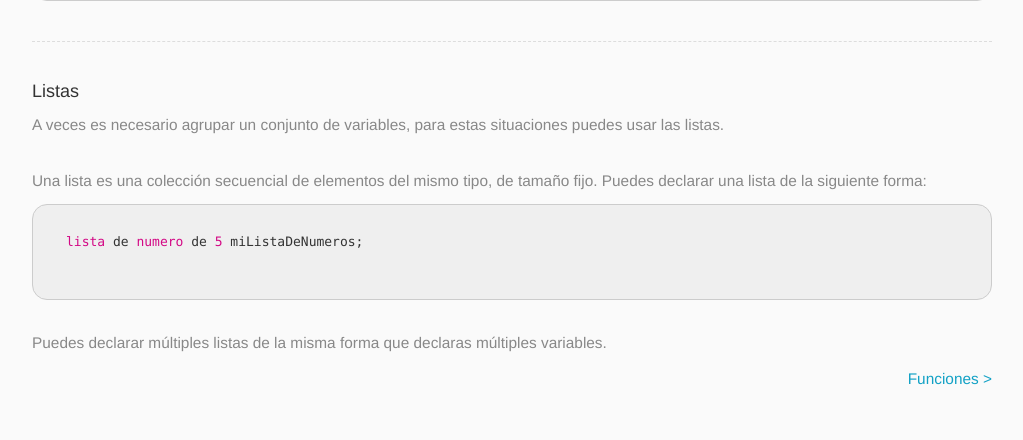
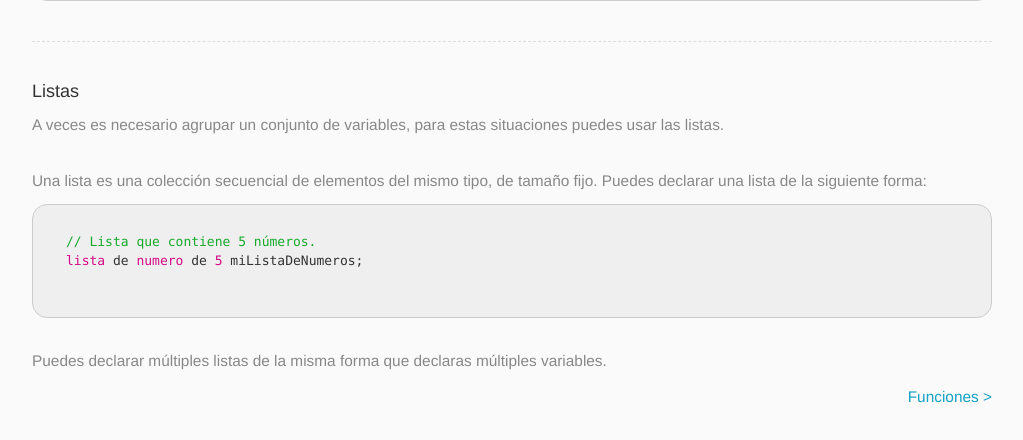
Before and after one commit to AlexHenkel/C-ES, a Flask app: page /variables in a window 1280 px wide. Shown: the part 1083-1523 px from the top of the page, without its empty margins (253-1276 px from the left). Before the commit the page ends 1468 px from the top, so only its background shows below. Run offline with Flask 2, Linux system fonts and the light colour scheme; some libraries are stand-ins or nearby versions.

Commit message:
Add comments to list explanation

```diff
--- a/templates/variables.html
+++ b/templates/variables.html
@@ -124,6 +124,7 @@
 
       <pre>
       <code>
+   <span class="comment">// Lista que contiene 5 números.</span>
    <span class="reserved-word-3">lista</span> de <span class="reserved-word-3">numero</span> de <span class="reserved-word-3">5</span> miListaDeNumeros;
       </code>
       </pre>
```
